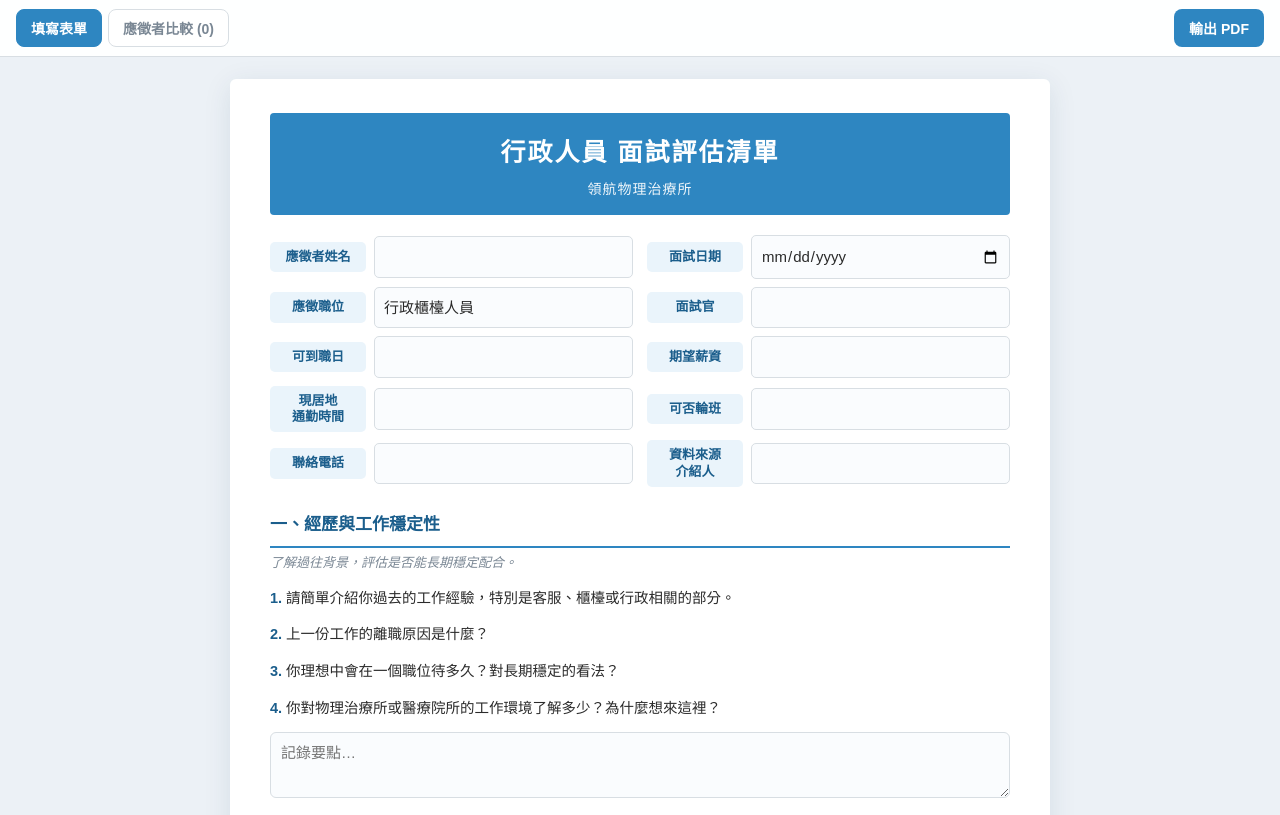
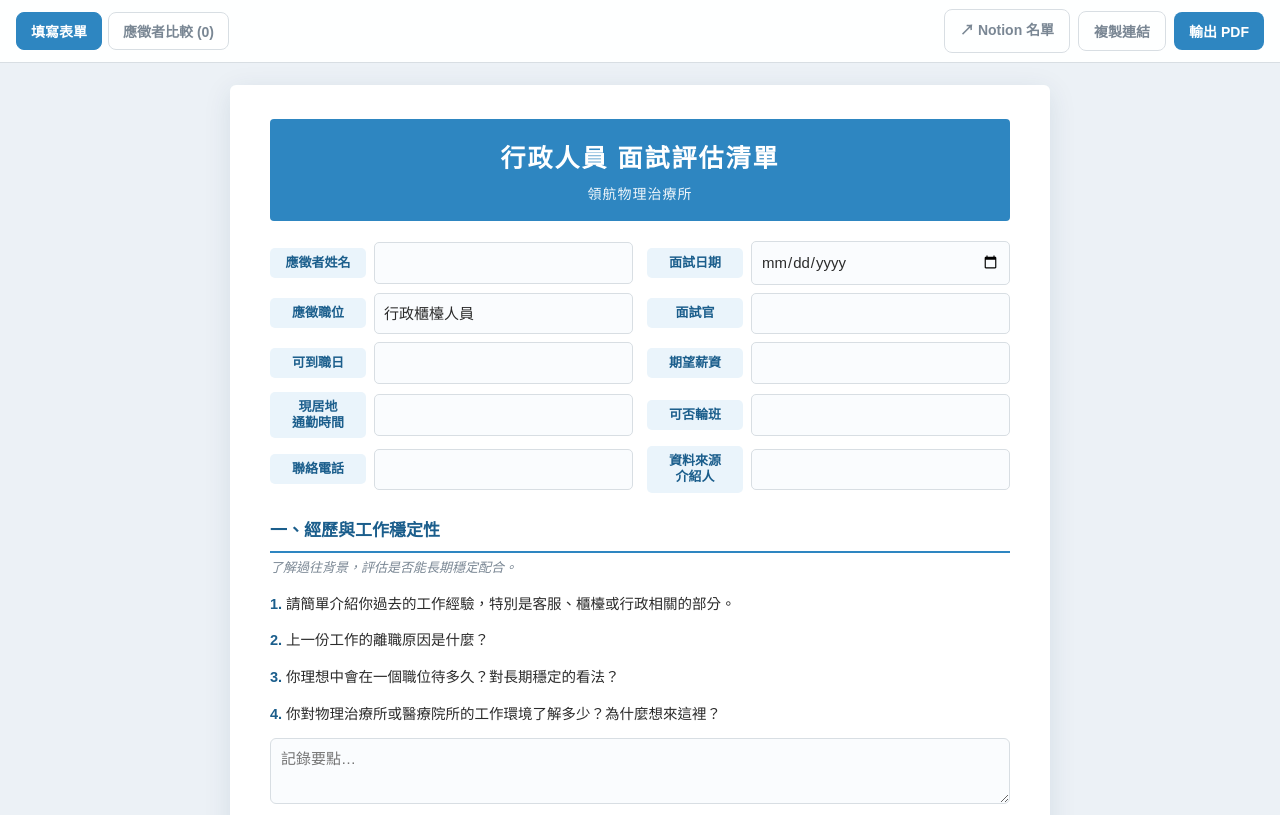
Before and after one commit to skyzbpt/interview, a plain HTML site: page index.html in a window 1280 px wide. Shown: the top 815 px of the page. Drawn offline with Linux system fonts and the light colour scheme.

Commit message:
Add files via upload

```diff
--- a/index.html
+++ b/index.html
@@ -167,6 +167,8 @@
   </div>
   <div class="spacer"></div>
   <span class="save-state" id="saveState">　</span>
+  <a class="btn btn-ghost" href="https://app.notion.com/p/3ddcef1924f94b2d94402799e008ea33" target="_blank" rel="noopener" style="text-decoration:none;display:inline-flex;align-items:center;">↗ Notion 名單</a>
+  <button class="btn btn-ghost" onclick="copyNotionLink()">複製連結</button>
   <button class="btn btn-primary" onclick="window.print()">輸出 PDF</button>
 </div>
 
@@ -517,6 +519,9 @@ function toast(msg){
   el.textContent=msg;el.classList.add('show');
   clearTimeout(el._t);el._t=setTimeout(()=>el.classList.remove('show'),3600);
 }
+function copyNotionLink(){
+  copyText('https://app.notion.com/p/3ddcef1924f94b2d94402799e008ea33','已複製 Notion 名單連結，可貼給同事');
+}
 function copyNotionOne(){
   const d=getData();
   if(!d.name||!d.name.trim()){alert('請先填寫「應徵者姓名」再複製。');return;}
```
